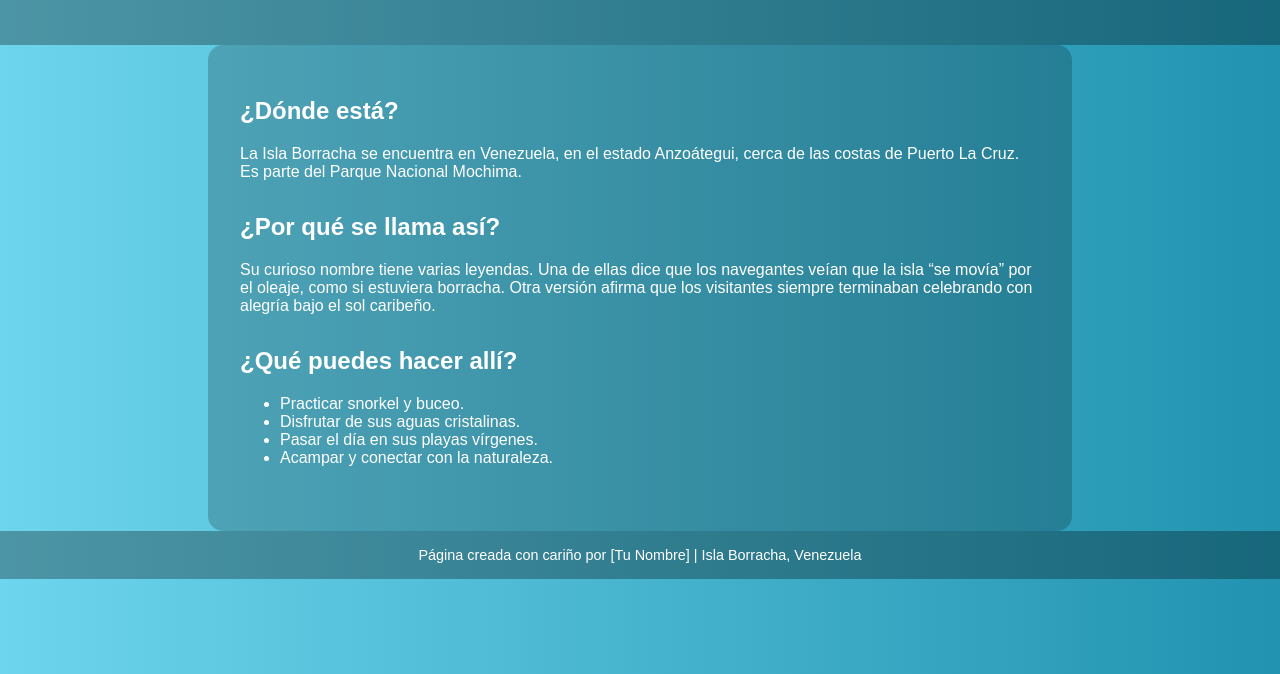
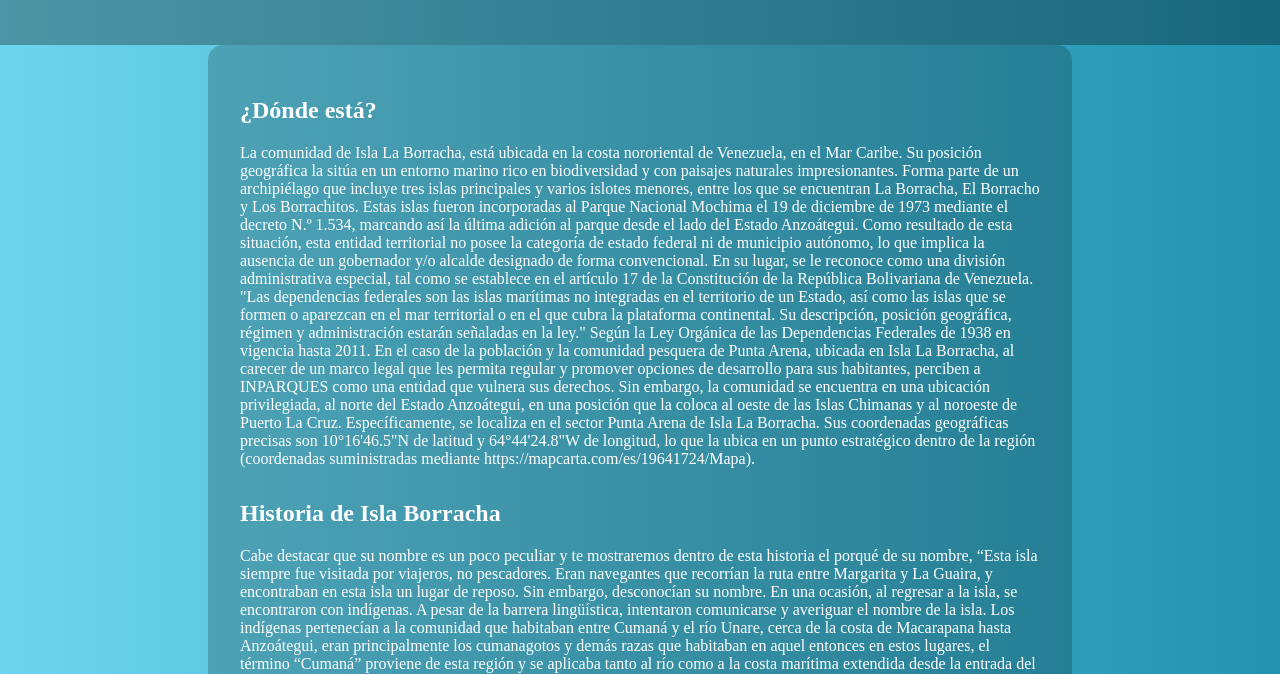
Before and after one commit to Islaborrachaoficial/Isla-Borracha-, a plain HTML site: page index.html in a window 1280 px wide. Shown: the part 124-798 px from the top of the page. Drawn offline with Linux system fonts and the light colour scheme.

Commit message:
Update index.html

```diff
--- a/index.html
+++ b/index.html
@@ -6,7 +6,7 @@
   <title>Isla Borracha</title>
   <style>
     body {
-      font-family: Arial, sans-serif;
+      font-family: Poppins;
       background: linear-gradient(to right, #6dd5ed, #2193b0);
       color: #fff;
       margin: 0;
@@ -48,12 +48,30 @@
   <main>
     <section>
       <h2>¿Dónde está?</h2>
-      <p>La Isla Borracha se encuentra en Venezuela, en el estado Anzoátegui, cerca de las costas de Puerto La Cruz. Es parte del Parque Nacional Mochima.</p>
+      <p>  La comunidad de Isla La Borracha, está ubicada en la costa nororiental de Venezuela, en el Mar Caribe. Su posición geográfica la sitúa en un entorno marino rico en biodiversidad y con paisajes naturales impresionantes. Forma parte de un archipiélago que incluye tres islas principales y varios islotes menores, entre los que se encuentran La Borracha, El Borracho y Los Borrachitos. Estas islas fueron incorporadas al Parque Nacional Mochima el 19 de diciembre de 1973 mediante el decreto N.º 1.534, marcando así la última adición al parque desde el lado del Estado Anzoátegui.
+
+     Como resultado de esta situación, esta entidad territorial no posee la categoría de estado federal ni de municipio autónomo, lo que implica la ausencia de un gobernador y/o alcalde designado de forma convencional. En su lugar, se le reconoce como una división administrativa especial, tal como se establece en el artículo 17 de la Constitución de la República Bolivariana de Venezuela.
+
+"Las dependencias federales son las islas marítimas no integradas en el territorio de un Estado, así como las islas que se formen o aparezcan en el mar territorial o en el que cubra la plataforma continental. Su descripción, posición geográfica, régimen y administración estarán señaladas en la ley." Según la Ley Orgánica de las Dependencias Federales de 1938 en vigencia hasta 2011.
+
+      En el caso de la población y la comunidad pesquera de Punta Arena, ubicada en Isla La Borracha, al carecer de un marco legal que les permita regular y promover opciones de desarrollo para sus habitantes, perciben a INPARQUES como una entidad que vulnera sus derechos.
+
+     Sin embargo, la comunidad se encuentra en una ubicación privilegiada, al norte del Estado Anzoátegui, en una posición que la coloca al oeste de las Islas Chimanas y al noroeste de Puerto La Cruz. Específicamente, se localiza en el sector Punta Arena de Isla La Borracha. Sus coordenadas geográficas precisas son 10°16'46.5"N de latitud y 64°44'24.8"W de longitud, lo que la ubica en un punto estratégico dentro de la región (coordenadas suministradas mediante https://mapcarta.com/es/19641724/Mapa).</p>
     </section>
 
     <section>
-      <h2>¿Por qué se llama así?</h2>
-      <p>Su curioso nombre tiene varias leyendas. Una de ellas dice que los navegantes veían que la isla “se movía” por el oleaje, como si estuviera borracha. Otra versión afirma que los visitantes siempre terminaban celebrando con alegría bajo el sol caribeño.</p>
+      <h2>Historia de Isla Borracha</h2>
+      <p> Cabe destacar que su nombre es un poco peculiar y te mostraremos dentro de esta historia el porqué de su nombre, “Esta isla siempre fue visitada por viajeros, no pescadores. Eran navegantes que recorrían la ruta entre Margarita y La Guaira, y encontraban en esta isla un lugar de reposo. Sin embargo, desconocían su nombre. En una ocasión, al regresar a la isla, se encontraron con indígenas. A pesar de la barrera lingüística, intentaron comunicarse y averiguar el nombre de la isla. Los indígenas pertenecían a la comunidad que habitaban entre Cumaná y el río Unare, cerca de la costa de Macarapana hasta Anzoátegui, eran principalmente los cumanagotos y demás razas que habitaban en aquel entonces en estos lugares, el término “Cumaná” proviene de esta región y se aplicaba tanto al río como a la costa marítima extendida desde la entrada del golfo hasta la región de Pozuelos, en los actuales límites con el estado Anzoátegui cuando los indígenas estaban ebrios, los viajeros les preguntaron por el nombre de la isla, y la única palabra que entendieron fue “borracha”. Así se popularizó el nombre “Isla Borracha” en las costas cercanas. Los viajeros, al pasar cerca, apreciaban su vista al mar y otros paisajes. Esto sugiere que la isla estuvo habitada durante muchos años antes de la llegada de los pobladores actuales; aunque no había construcciones ni una población permanente, solo visitantes.
+
+    Las Islas Borrachas son un archipiélago en el mar Caribe conformado por tres islas principales y varios islotes menores que pertenecen a Venezuela. Están ubicadas al norte del Estado Anzoátegui, al oeste de las islas Chimanas y al noroeste de la ciudad de Puerto La Cruz.
+
+    En los años 1946 y 1948 comenzaron a llegar pescadores de Cumaná, estado Sucre, a este lugar. Aunque inicialmente eran forasteros, crearon lugares donde establecerse. Sin embargo, la pesca no siempre era buena, ya que cada especie tiene su temporada en la isla. Por lo tanto, los pescadores se veían forzados a buscar mejores cosechas en otras costas. Esta comunidad de pescadores se volvió nómada debido a estas circunstancias.
+
+    Entre los años 1952 y 1956, llegaron los fundadores de Isla Borracha, entre ellos Custodio Pereda, Cipriano Pereda, Eufobio García, Virgilio de la Rosa, Luis José Vásquez, Rafael Patiño, German García y Vicente Pereda. Estos pescadores fueron los primeros habitantes de la isla y, con el tiempo, trajeron a sus familiares. Así, Isla Borracha se convirtió en una comunidad pesquera.
+
+    Un dato importante es que, en 1973, se decretó que Isla Borracha formara parte del Parque Nacional Mochima. Curiosamente, el nombre “Mochima” proviene del lenguaje indígena y significa "aguas profundas".
+
+    Hoy en día, aproximadamente el 95% de las personas que habitaban en Isla      Borracha eran originarias de Cumana, Estado Sucre.  </p>
     </section>
 
     <section>
```
